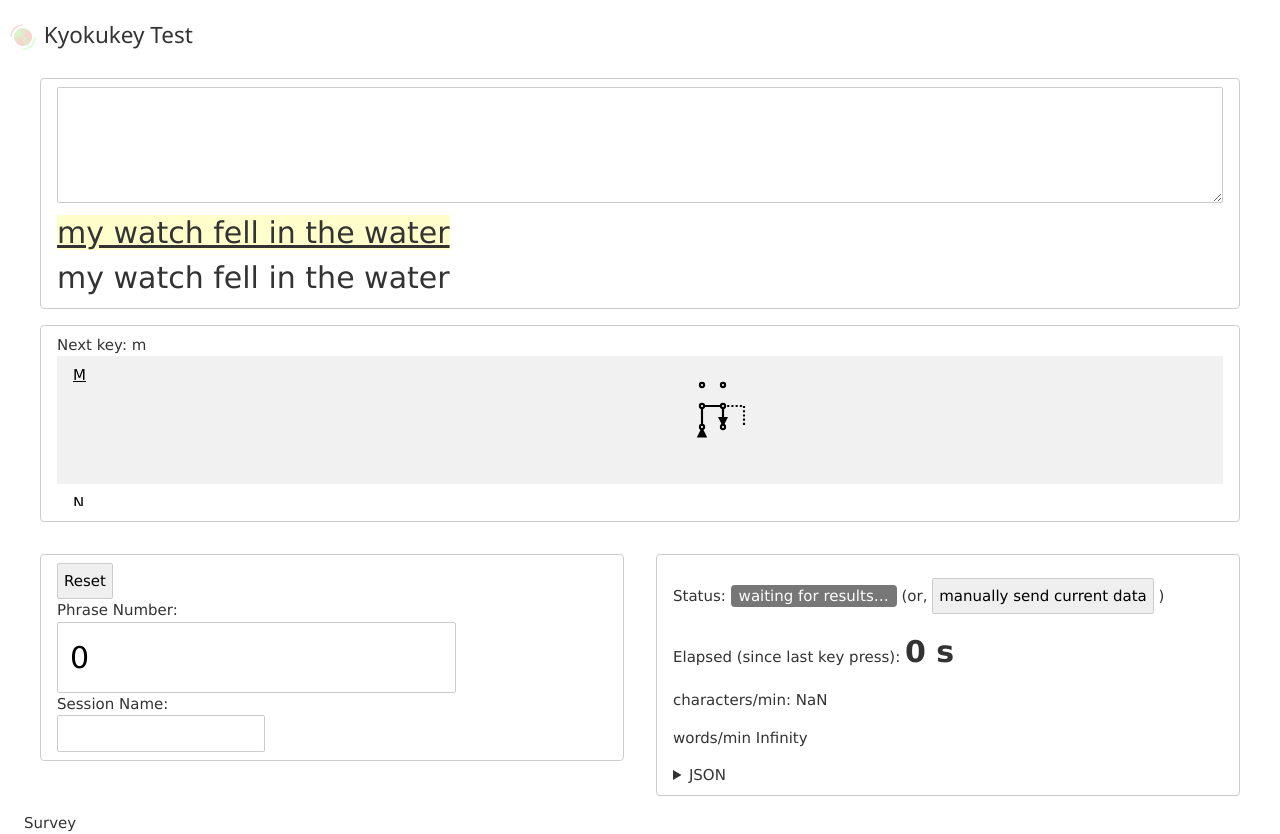
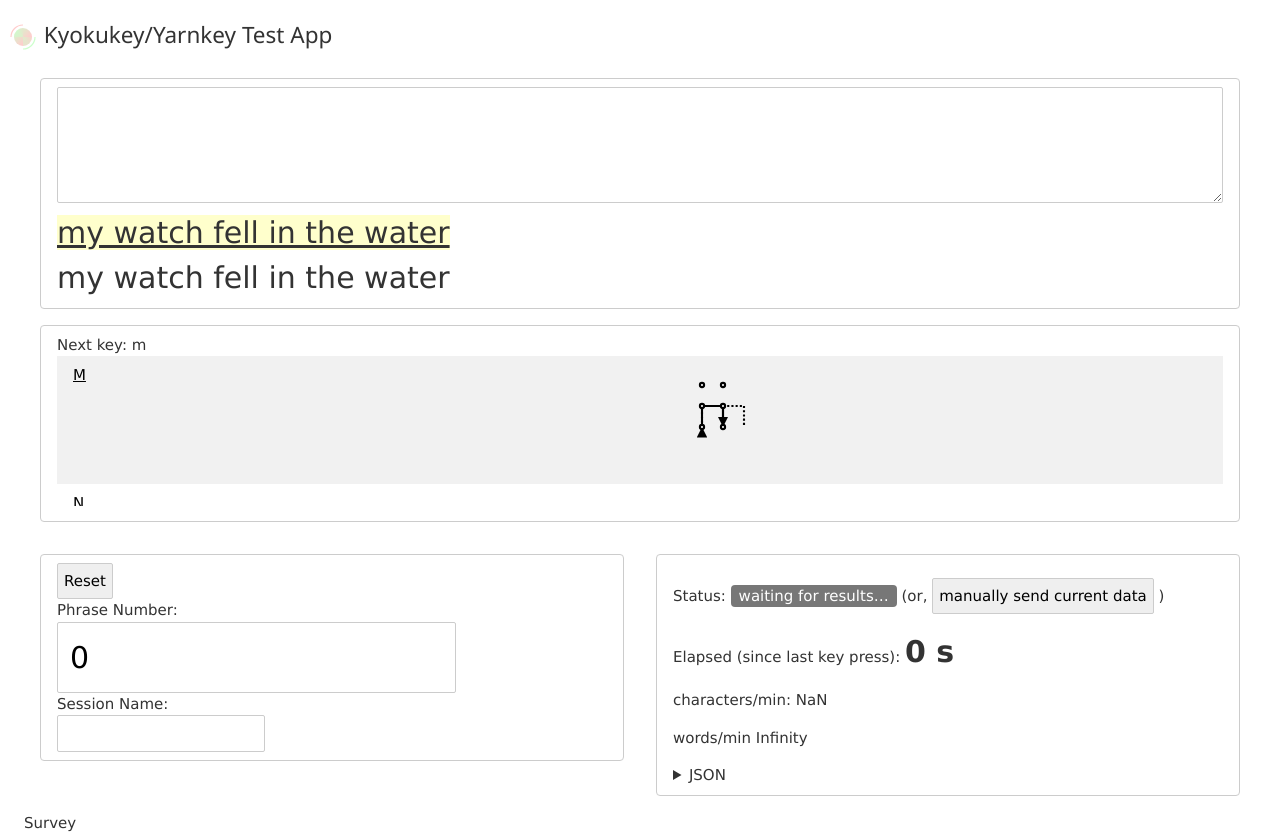
Before and after one commit to nyiyui/kyokukey, a Svelte app: page / in a window 1280 px wide. Built offline with nearby package versions, Linux system fonts and the light colour scheme.

Commit message:
merge w/ yarnkey

```diff
--- a/src/App.svelte
+++ b/src/App.svelte
@@ -75,7 +75,7 @@
 </script>
 
 <svelte:head>
-  <title>Kyokukey Test</title>
+  <title>Kyokukey/Yarnkey Test App</title>
   <meta name="robots" content="noindex, nofollow" />
   <link rel="preload" href="favicon.svg" as="image" />
   <link rel="icon" href="favicon.svg" />
@@ -85,7 +85,7 @@
 <main>
   <h1 style="font-size: 1.5em;">
     <img src="favicon.svg" alt="Icon" height="30px" />
-    Kyokukey Test
+    Kyokukey/Yarnkey Test App
   </h1>
   <div class="w3-container">
     <section>
```
